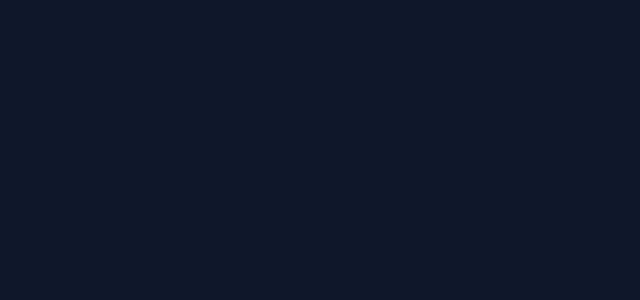
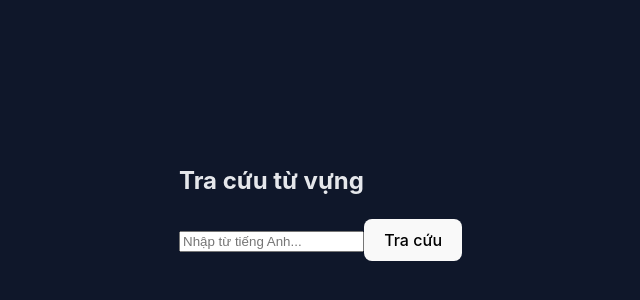
Before and after one commit to truongluu46/toeic-web, a React (Vite) app: page /dictionary in a window 1280 px wide. Before the commit this address had no page. Shown: the part 698-998 px from the top of the page, without its empty margins (321-961 px from the left). Built offline with nearby package versions, Linux system fonts and the light colour scheme.

Commit message:
feat: add dictionary lookup using external API

```diff
--- a/src/App.jsx
+++ b/src/App.jsx
@@ -3,6 +3,7 @@ import Home from "./pages/home.jsx";
 import Practice from "./pages/Practice.jsx";
 import Vocabulary from "./pages/Vocabulary.jsx";
 import Tests from "./pages/tests.jsx";
+import Dictionary from "./pages/Dictinary.jsx";
 
 function App() {
   return (
@@ -12,6 +13,7 @@ function App() {
       <Route path="/practice" element={<Practice />} />
       <Route path="/vocabulary" element={<Vocabulary />} />
       <Route path="/Tests" element={<Tests />} />
+      <Route path="/dictionary" element={<Dictionary />} />
     </Routes>
     </BrowserRouter>
   );
--- /dev/null
+++ b/src/api/dictionaryApi.js
@@ -0,0 +1,8 @@
+import axios from "axios";
+
+const BASE_URL = "https://api.dictionaryapi.dev/api/v2/entries/en";
+
+export const fetchWord = async (word) => {
+  const response = await axios.get(`${BASE_URL}/${word}`);
+  return response.data;
+};
--- /dev/null
+++ b/src/components/DictionarySearch.jsx
@@ -0,0 +1,57 @@
+import { useState } from "react";
+import { fetchWord } from "../api/dictionaryApi";
+
+function DictionarySearch() {
+  const [word, setWord] = useState("");
+  const [result, setResult] = useState(null);
+  const [error, setError] = useState("");
+
+  const handleSearch = async () => {
+    if (!word.trim()) return;
+
+    try {
+      setError("");
+      const data = await fetchWord(word);
+      setResult(data[0]);
+    } catch (err) {
+      setResult(null);
+      setError("Không tìm thấy từ này");
+    }
+  };
+
+  return (
+    <div className="dictionary">
+      <h2>Tra cứu từ vựng</h2>
+
+      <input
+        type="text"
+        placeholder="Nhập từ tiếng Anh..."
+        value={word}
+        onChange={(e) => setWord(e.target.value)}
+      />
+      <button onClick={handleSearch}>Tra cứu</button>
+
+      {error && <p style={{ color: "red" }}>{error}</p>}
+
+      {result && (
+        <div className="result">
+          <h3>{result.word}</h3>
+          <p><b>Phiên âm:</b> {result.phonetic}</p>
+
+          {result.meanings.map((m, index) => (
+            <div key={index}>
+              <p><b>{m.partOfSpeech}</b></p>
+              <ul>
+                {m.definitions.map((d, i) => (
+                  <li key={i}>{d.definition}</li>
+                ))}
+              </ul>
+            </div>
+          ))}
+        </div>
+      )}
+    </div>
+  );
+}
+
+export default DictionarySearch;
--- /dev/null
+++ b/src/pages/Dictinary.jsx
@@ -0,0 +1,11 @@
+import DictionarySearch from "../components/DictionarySearch";
+
+function Dictionary() {
+  return (
+    <div className="page">
+      <DictionarySearch />
+    </div>
+  );
+}
+
+export default Dictionary;
--- a/src/pages/Home.jsx
+++ b/src/pages/Home.jsx
@@ -23,6 +23,7 @@ function Home() {
           <Link to="/">Home</Link>
           <Link to="/vocabulary">Vocabulary</Link>
           <Link to="/practice">Practice</Link>
+          <Link to="/dictionary">Dictionary</Link>
         </nav>
       </header>
 
```
